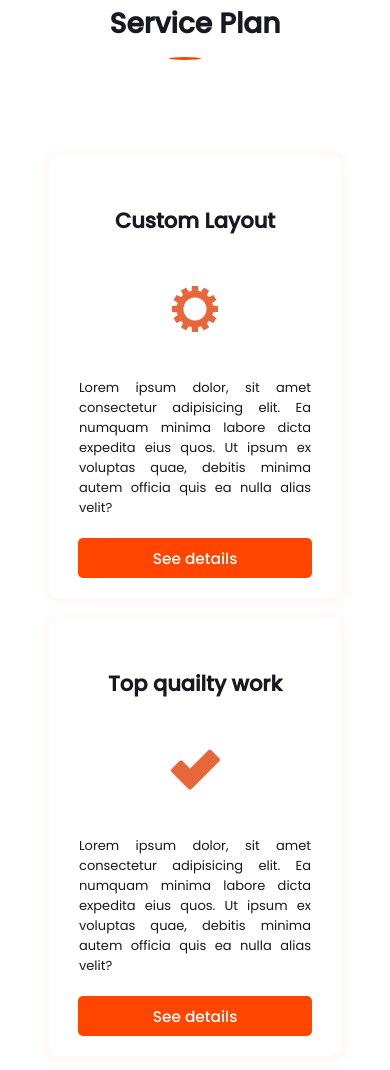
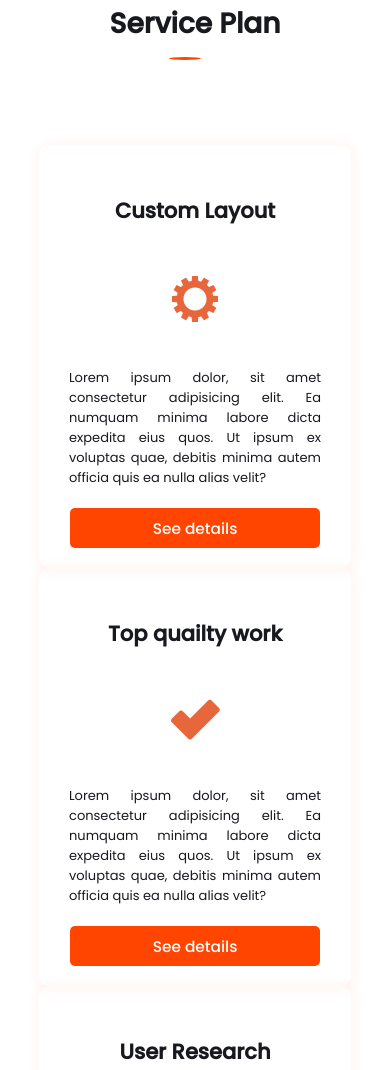
Before and after one commit to Krisnaajiii/RedesignJetro, a plain HTML site: page index.html in a window 390 px wide. Shown: the part 3951-5021 px from the top of the page. Drawn offline with Linux system fonts and the light colour scheme.

Commit message:
Update style.css

```diff
--- a/css/style.css
+++ b/css/style.css
@@ -342,7 +342,7 @@ header nav ul li a:hover{
   grid-template-columns: repeat(auto-fit, minmax(16em, 1fr));
 }
 .services .plan{
-  margin: 10px 10px;
+  margin: 20px 20px;
   box-shadow: 1px 1px 10px 5px rgba(255, 68, 0, 0.041);
   border-radius: 10px;
 }
@@ -605,6 +605,9 @@ footer .footer a {
   .ourservices h1:before{
     margin-left: 55px;
   }
+   .services .plan{
+    margin: 0px 0px;
+  }
   .containerku{
     width: 100%;
   }
```
